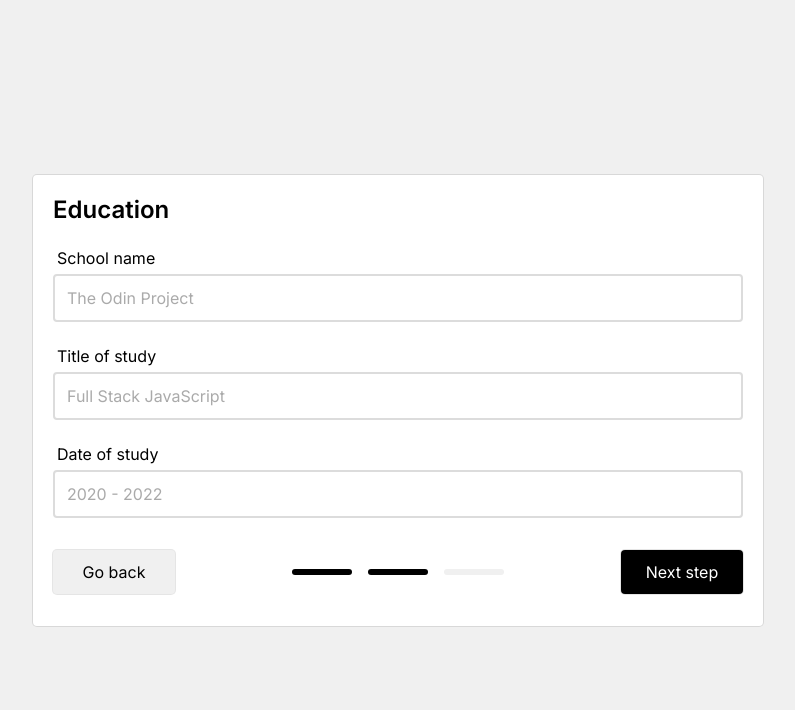
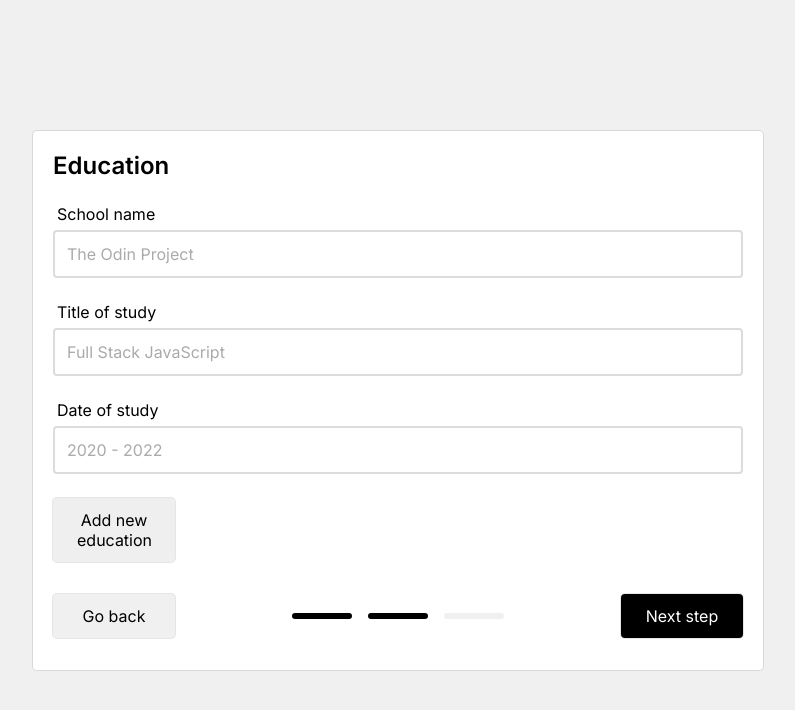
Before and after one commit to nelrnd/react-cv-application, a React (Create React App) app: page / in a window 1280 px wide. Both pictures are taken after a click on the button "Next step". Shown: the top 710 px of the page, without its empty margins (242-1037 px from the left). Built offline with nearby package versions, Linux system fonts and the light colour scheme.

Commit message:
Add "add new" buttons for education and work form sections

```diff
--- a/src/components/EducationFormSection.js
+++ b/src/components/EducationFormSection.js
@@ -16,6 +16,8 @@ class EducationFormSection extends Component {
             />
           );
         })}
+
+        <button className='outline'>Add new education</button>
       </div>
     );
   }
--- a/src/components/WorkFormSection.js
+++ b/src/components/WorkFormSection.js
@@ -19,6 +19,8 @@ class WorkFormSection extends Component {
             />
           );
         })}
+
+        <button className='outline'>Add new work experience</button>
       </div>
     );
   }
```
